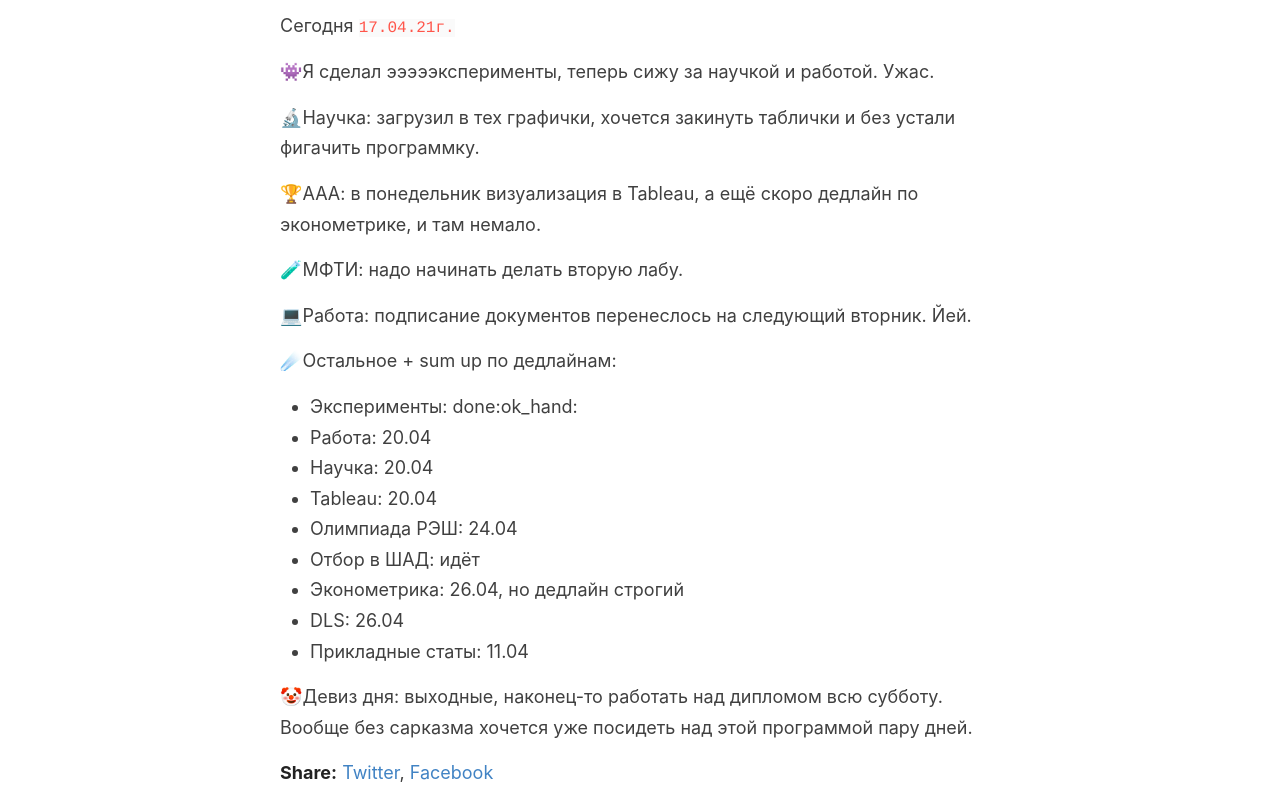
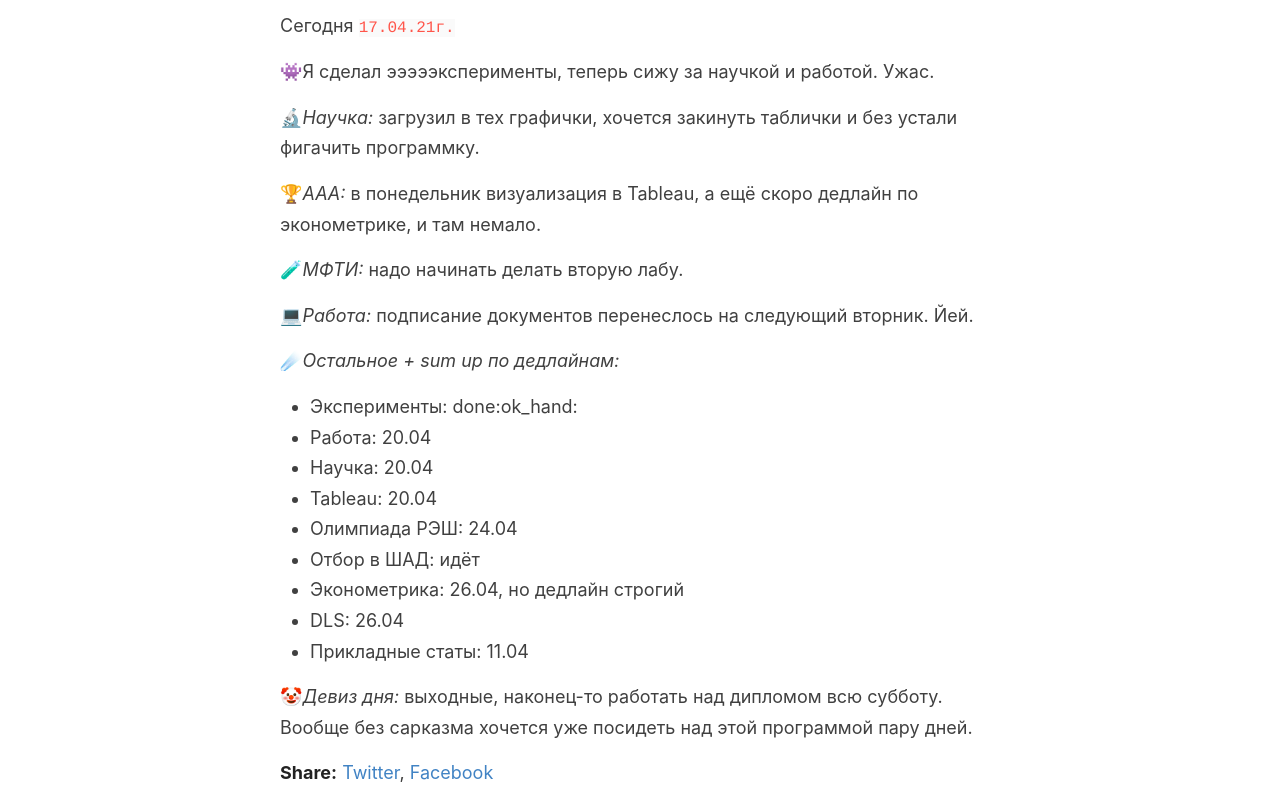
Before and after one commit to yk4r2/yk4r2.github.io, a Jekyll site: the page built from _posts/2020-4-17-daily-routine.md, in a window 1280 px wide. Shown: the part 280-1076 px from the top of the page. Built offline with Jekyll 4.4.1, drawn with Linux system fonts in a browser that asks for light colours; our own code applies the rules of GitHub Pages for plain Markdown files.

Commit message:
updated italic

```diff
--- a/_posts/2020-4-17-daily-routine.md
+++ b/_posts/2020-4-17-daily-routine.md
@@ -2,15 +2,15 @@
 
 👾Я сделал эээээксперименты, теперь сижу за научкой и работой. Ужас.
 
-🔬Научка: загрузил в тех графички, хочется закинуть таблички и без устали фигачить программку.
+🔬_Научка:_ загрузил в тех графички, хочется закинуть таблички и без устали фигачить программку.
 
-🏆ААА: в понедельник визуализация в Tableau, а ещё скоро дедлайн по эконометрике, и там немало.
+🏆_ААА:_ в понедельник визуализация в Tableau, а ещё скоро дедлайн по эконометрике, и там немало.
 
-🧪МФТИ: надо начинать делать вторую лабу.
+🧪_МФТИ:_ надо начинать делать вторую лабу.
 
-💻Работа: подписание документов перенеслось на следующий вторник. Йей.
+💻_Работа:_ подписание документов перенеслось на следующий вторник. Йей.
 
-☄️Остальное + sum up по дедлайнам:
+☄️_Остальное + sum up по дедлайнам:_
 - Эксперименты: done:ok_hand:
 - Работа: 20.04
 - Научка: 20.04
@@ -21,4 +21,4 @@
 - DLS: 26.04
 - Прикладные статы: 11.04
 
-🤡Девиз дня: выходные, наконец-то работать над дипломом всю субботу. Вообще без сарказма хочется уже посидеть над этой программой пару дней.
+🤡_Девиз дня:_ выходные, наконец-то работать над дипломом всю субботу. Вообще без сарказма хочется уже посидеть над этой программой пару дней.
```
